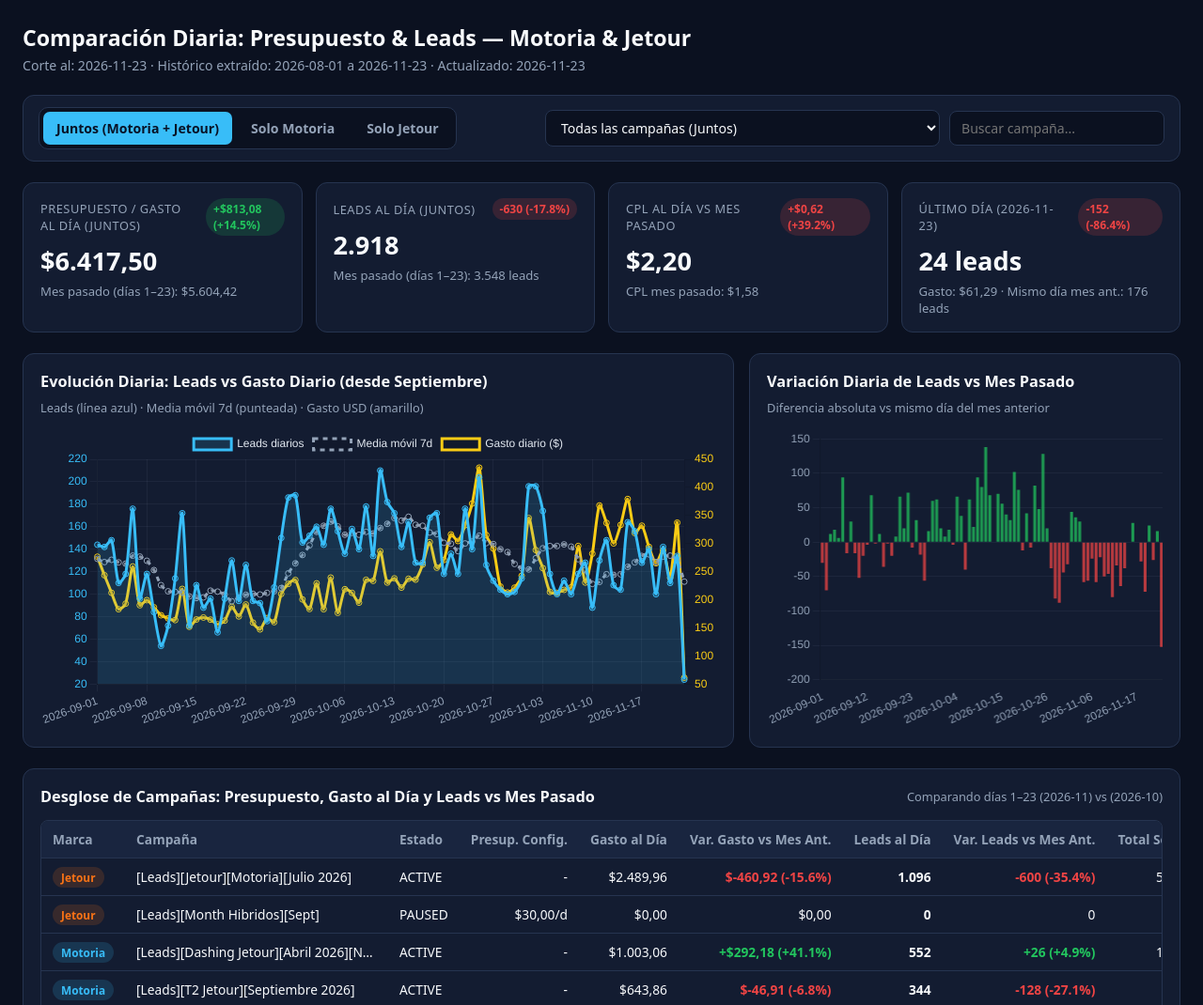
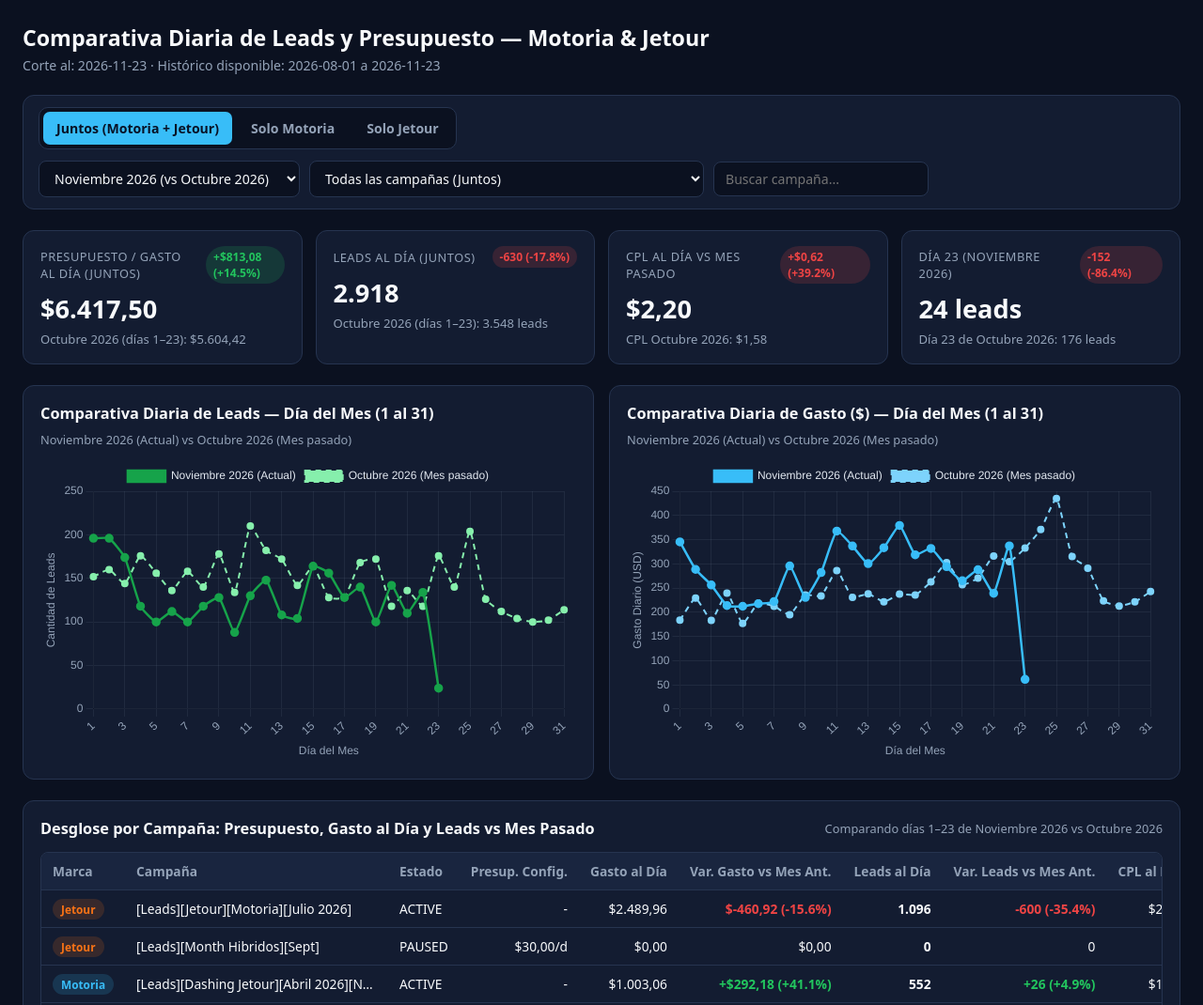
Before and after one commit to Nathylanding/motoria-dashboard, a plain HTML site: page index.html in a window 1280 px wide. Shown: the top 1070 px of the page at 94% size. Drawn offline with nearby package versions, Linux system fonts and the light colour scheme.

Commit message:
Update index.html

```diff
--- a/index.html
+++ b/index.html
@@ -16,7 +16,6 @@
       --accent: #38bdf8;
       --motoria: #38bdf8;
       --jetour: #f97316;
-      --spend: #facc15;
       --pos: #22c55e;
       --neg: #ef4444;
     }
@@ -37,7 +36,10 @@
       background: var(--card); border: 1px solid var(--border);
       padding: 12px 16px; border-radius: 12px;
     }
-    .scope-group { display: flex; gap: 6px; background: var(--bg); padding: 4px; border-radius: 10px; border: 1px solid var(--border); }
+    .scope-group {
+      display: flex; gap: 6px; background: var(--bg);
+      padding: 4px; border-radius: 10px; border: 1px solid var(--border);
+    }
     .scope-btn {
       background: transparent; color: var(--muted); border: none;
       padding: 8px 14px; border-radius: 7px; font-size: 0.88rem;
@@ -72,7 +74,7 @@
     .kpi .sub { color: var(--muted); font-size: 0.82rem; margin-top: 6px; line-height: 1.35; }
 
     .grid-charts {
-      display: grid; grid-template-columns: 1.65fr 1fr;
+      display: grid; grid-template-columns: 1fr 1fr;
       gap: 16px; margin-bottom: 22px;
     }
     @media (max-width: 1024px) { .grid-charts { grid-template-columns: 1fr; } }
@@ -112,7 +114,7 @@
   <div class="container">
     <header>
       <div>
-        <h1>Comparación Diaria: Presupuesto & Leads — Motoria & Jetour</h1>
+        <h1>Comparativa Diaria de Leads y Presupuesto — Motoria & Jetour</h1>
         <p id="meta-info">Cargando datos desde tablero_leads_motoria_jetour.json...</p>
       </div>
     </header>
@@ -125,6 +127,7 @@
       </div>
 
       <div class="filters">
+        <select id="month-filter" title="Seleccionar mes a comparar"></select>
         <select id="campaign-filter">
           <option value="ALL">Todas las campañas</option>
         </select>
@@ -137,24 +140,24 @@
     <section class="grid-charts">
       <div class="panel">
         <div class="panel-head">
-          <h2>Evolución Diaria: Leads vs Gasto Diario (desde Septiembre)</h2>
-          <span class="hint">Leads (línea azul) · Media móvil 7d (punteada) · Gasto USD (amarillo)</span>
+          <h2>Comparativa Diaria de Leads — Día del Mes (1 al 31)</h2>
+          <span class="hint" id="leads-chart-hint">Mes seleccionado vs Mes pasado</span>
         </div>
-        <div class="chart-wrap"><canvas id="mainChart"></canvas></div>
+        <div class="chart-wrap"><canvas id="leadsDayOfMonthChart"></canvas></div>
       </div>
 
       <div class="panel">
         <div class="panel-head">
-          <h2>Variación Diaria de Leads vs Mes Pasado</h2>
-          <span class="hint">Diferencia absoluta vs mismo día del mes anterior</span>
+          <h2>Comparativa Diaria de Gasto ($) — Día del Mes (1 al 31)</h2>
+          <span class="hint" id="spend-chart-hint">Mes seleccionado vs Mes pasado</span>
         </div>
-        <div class="chart-wrap"><canvas id="deltaChart"></canvas></div>
+        <div class="chart-wrap"><canvas id="spendDayOfMonthChart"></canvas></div>
       </div>
     </section>
 
     <section class="panel">
       <div class="panel-head">
-        <h2>Desglose de Campañas: Presupuesto, Gasto al Día y Leads vs Mes Pasado</h2>
+        <h2>Desglose por Campaña: Presupuesto, Gasto al Día y Leads vs Mes Pasado</h2>
         <span class="hint" id="table-subtitle"></span>
       </div>
       <div class="table-wrap">
@@ -169,8 +172,7 @@
               <th class="num">Var. Gasto vs Mes Ant.</th>
               <th class="num">Leads al Día</th>
               <th class="num">Var. Leads vs Mes Ant.</th>
-              <th class="num">Total Sept+</th>
-              <th class="num">CPL Prom.</th>
+              <th class="num">CPL al Día</th>
             </tr>
           </thead>
           <tbody id="campaigns-tbody"></tbody>
@@ -182,11 +184,37 @@
   <script>
     let RAW = null;
     let currentScope = "Juntos";
-    let mainChart = null;
-    let deltaChart = null;
+    let leadsChart = null;
+    let spendChart = null;
+
+    const MONTH_NAMES = {
+      "01": "Enero", "02": "Febrero", "03": "Marzo", "04": "Abril",
+      "05": "Mayo", "06": "Junio", "07": "Julio", "08": "Agosto",
+      "09": "Septiembre", "10": "Octubre", "11": "Noviembre", "12": "Diciembre"
+    };
 
     const fmtInt = (n) => (n === null || n === undefined) ? "-" : Math.round(Number(n)).toLocaleString("es-EC");
     const fmtMoney = (n) => (n === null || n === undefined) ? "-" : "$" + Number(n).toLocaleString("es-EC", { minimumFractionDigits: 2, maximumFractionDigits: 2 });
+
+    function labelMonth(ym) {
+      if (!ym) return "-";
+      const [y, m] = ym.split("-");
+      return `${MONTH_NAMES[m] || m} ${y}`;
+    }
+
+    function getPrevMonthYM(ym) {
+      const [y, m] = ym.split("-").map(Number);
+      const d = new Date(y, m - 2, 1);
+      const py = d.getFullYear();
+      const pm = String(d.getMonth() + 1).padStart(2, "0");
+      return `${py}-${pm}`;
+    }
+
+    function calcVar(cur, prev) {
+      const abs = Number((cur - prev).toFixed(2));
+      const pct = prev > 0 ? Number((((cur - prev) / prev) * 100).toFixed(1)) : null;
+      return { abs, pct };
+    }
 
     function formatVarBadge(varObj, isMoney = false, invertGood = false) {
       if (!varObj || (varObj.abs === null && varObj.pct === null)) {
@@ -209,7 +237,10 @@
       RAW = await res.json();
 
       document.getElementById("meta-info").textContent =
-        `Corte al: ${RAW.metadata.fecha_referencia} · Histórico extraído: ${RAW.metadata.since} a ${RAW.metadata.until} · Actualizado: ${RAW.metadata.generated_at}`;
+        `Corte al: ${RAW.metadata.fecha_referencia} · Histórico disponible: ${RAW.metadata.since} a ${RAW.metadata.until}`;
+
+      populateMonthFilter();
+      populateCampaignFilter();
 
       document.querySelectorAll(".scope-btn").forEach(btn => {
         btn.addEventListener("click", () => {
@@ -221,11 +252,30 @@
         });
       });
 
+      document.getElementById("month-filter").addEventListener("change", renderAll);
       document.getElementById("campaign-filter").addEventListener("change", renderAll);
       document.getElementById("search-input").addEventListener("input", renderTable);
 
-      populateCampaignFilter();
       renderAll();
+    }
+
+    function populateMonthFilter() {
+      const sel = document.getElementById("month-filter");
+      // Meses desde septiembre en adelante (agosto queda como base comparativa)
+      const months = [...new Set(
+        RAW.serie_diaria_leads
+          .map(r => r.fecha.slice(0, 7))
+          .filter(ym => ym >= "2026-09")
+      )].sort();
+
+      sel.innerHTML = months.map(ym => {
+        const prevYm = getPrevMonthYM(ym);
+        return `<option value="${ym}">${labelMonth(ym)} (vs ${labelMonth(prevYm)})</option>`;
+      }).join("");
+
+      if (months.length > 0) {
+        sel.value = months[months.length - 1]; // Selecciona el mes más reciente por defecto
+      }
     }
 
     function populateCampaignFilter() {
@@ -245,88 +295,109 @@
       if ([...sel.options].some(o => o.value === prev)) sel.value = prev;
     }
 
-    function renderKPIs() {
+    function getActiveDailyRows() {
       const campId = document.getElementById("campaign-filter").value;
+      if (campId === "ALL") {
+        return RAW.serie_diaria_leads.filter(r => r.scope === currentScope);
+      }
+      const camp = RAW.comparacion_campanas_diaria.find(c => c.campaign_id === campId);
+      return camp ? camp.historial_diario : [];
+    }
+
+    function getMonthlyAlignedData(selectedYM) {
+      const prevYM = getPrevMonthYM(selectedYM);
+      const rows = getActiveDailyRows();
+
+      const curMap = {};
+      const prevMap = {};
+
+      rows.forEach(r => {
+        const ym = r.fecha.slice(0, 7);
+        const day = Number(r.fecha.slice(8, 10));
+        if (ym === selectedYM) {
+          curMap[day] = { leads: Number(r.leads || 0), spend: Number(r.spend || 0) };
+        } else if (ym === prevYM) {
+          prevMap[day] = { leads: Number(r.leads || 0), spend: Number(r.spend || 0) };
+        }
+      });
+
+      const curDays = Object.keys(curMap).map(Number);
+      // Si es el mes en curso, corta hasta el último día con datos; si es mes cerrado, toma hasta el último día del mes
+      const refLatestYM = RAW.metadata.fecha_referencia.slice(0, 7);
+      const refLatestDay = Number(RAW.metadata.fecha_referencia.slice(8, 10));
+      const cutoffDay = (selectedYM === refLatestYM)
+        ? refLatestDay
+        : (curDays.length > 0 ? Math.max(...curDays) : 31);
+
+      const days = Array.from({ length: 31 }, (_, i) => i + 1);
+      const curLeadsArr = days.map(d => (d <= cutoffDay && curMap[d] !== undefined) ? curMap[d].leads : null);
+      const prevLeadsArr = days.map(d => (prevMap[d] !== undefined) ? prevMap[d].leads : null);
+
+      const curSpendArr = days.map(d => (d <= cutoffDay && curMap[d] !== undefined) ? curMap[d].spend : null);
+      const prevSpendArr = days.map(d => (prevMap[d] !== undefined) ? prevMap[d].spend : null);
+
+      // Acumulado al día (1..cutoffDay) vs mismo tramo del mes pasado
+      let mtdLeadsCur = 0, mtdLeadsPrev = 0, mtdSpendCur = 0, mtdSpendPrev = 0;
+      for (let d = 1; d <= cutoffDay; d++) {
+        if (curMap[d]) { mtdLeadsCur += curMap[d].leads; mtdSpendCur += curMap[d].spend; }
+        if (prevMap[d]) { mtdLeadsPrev += prevMap[d].leads; mtdSpendPrev += prevMap[d].spend; }
+      }
+
+      return {
+        selectedYM,
+        prevYM,
+        cutoffDay,
+        days,
+        curLeadsArr,
+        prevLeadsArr,
+        curSpendArr,
+        prevSpendArr,
+        mtdLeadsCur,
+        mtdLeadsPrev,
+        mtdSpendCur: Number(mtdSpendCur.toFixed(2)),
+        mtdSpendPrev: Number(mtdSpendPrev.toFixed(2))
+      };
+    }
+
+    function renderKPIs(aligned) {
       const kpiGrid = document.getElementById("kpi-grid");
+      const vGasto = formatVarBadge(calcVar(aligned.mtdSpendCur, aligned.mtdSpendPrev), true, false);
+      const vLeads = formatVarBadge(calcVar(aligned.mtdLeadsCur, aligned.mtdLeadsPrev), false, false);
 
-      if (campId === "ALL") {
-        const comp = RAW.comparacion_mes_pasado[currentScope];
-        const alDia = comp.al_dia;
-        const ultDia = comp.ultimo_dia;
+      const cplCur = aligned.mtdLeadsCur > 0 ? Number((aligned.mtdSpendCur / aligned.mtdLeadsCur).toFixed(2)) : null;
+      const cplPrev = aligned.mtdLeadsPrev > 0 ? Number((aligned.mtdSpendPrev / aligned.mtdLeadsPrev).toFixed(2)) : null;
+      const vCpl = (cplCur !== null && cplPrev !== null)
+        ? formatVarBadge(calcVar(cplCur, cplPrev), true, true)
+        : { text: "Sin base previa", cls: "" };
 
-        const vGasto = formatVarBadge(alDia.var_gasto, true, false);
-        const vLeads = formatVarBadge(alDia.var_leads, false, false);
-        const vCpl = formatVarBadge(alDia.var_cpl, true, true);
-        const vUltLeads = formatVarBadge(ultDia.var_leads, false, false);
+      const lastDayCur = aligned.curLeadsArr[aligned.cutoffDay - 1] ?? 0;
+      const lastDayPrev = aligned.prevLeadsArr[aligned.cutoffDay - 1] ?? 0;
+      const vUltDia = formatVarBadge(calcVar(lastDayCur, lastDayPrev), false, false);
 
       const cards = [
         {
           label: `Presupuesto / Gasto al Día (${currentScope})`,
-            value: fmtMoney(alDia.gasto_actual),
+          value: fmtMoney(aligned.mtdSpendCur),
           pill: vGasto,
-            sub: `Mes pasado (días 1–${comp.dias_comparados_en_mes}): ${fmtMoney(alDia.gasto_mes_pasado)}`
+          sub: `${labelMonth(aligned.prevYM)} (días 1–${aligned.cutoffDay}): ${fmtMoney(aligned.mtdSpendPrev)}`
         },
         {
           label: `Leads al Día (${currentScope})`,
-            value: fmtInt(alDia.leads_actual),
+          value: fmtInt(aligned.mtdLeadsCur),
           pill: vLeads,
-            sub: `Mes pasado (días 1–${comp.dias_comparados_en_mes}): ${fmtInt(alDia.leads_mes_pasado)} leads`
+          sub: `${labelMonth(aligned.prevYM)} (días 1–${aligned.cutoffDay}): ${fmtInt(aligned.mtdLeadsPrev)} leads`
         },
         {
           label: "CPL al Día vs Mes Pasado",
-            value: fmtMoney(alDia.cpl_actual),
+          value: fmtMoney(cplCur),
           pill: vCpl,
-            sub: `CPL mes pasado: ${fmtMoney(alDia.cpl_mes_pasado)}`
+          sub: `CPL ${labelMonth(aligned.prevYM)}: ${fmtMoney(cplPrev)}`
         },
         {
-            label: `Último Día (${ultDia.fecha_actual})`,
-            value: `${fmtInt(ultDia.leads_actual)} leads`,
-            pill: vUltLeads,
-            sub: `Gasto: ${fmtMoney(ultDia.gasto_actual)} · Mismo día mes ant.: ${fmtInt(ultDia.leads_mes_pasado)} leads`
-          }
-        ];
-
-        kpiGrid.innerHTML = cards.map(c => `
-          <div class="kpi">
-            <div class="kpi-top">
-              <span class="label">${c.label}</span>
-              <span class="pill ${c.pill.cls}">${c.pill.text}</span>
-            </div>
-            <div class="value">${c.value}</div>
-            <div class="sub">${c.sub}</div>
-          </div>
-        `).join("");
-      } else {
-        const camp = RAW.comparacion_campanas_diaria.find(c => c.campaign_id === campId);
-        const mtd = camp.al_dia_vs_mes_pasado;
-        const vGasto = formatVarBadge(mtd.var_gasto, true, false);
-        const vLeads = formatVarBadge(mtd.var_leads, false, false);
-        const presupTxt = camp.daily_budget ? `${fmtMoney(camp.daily_budget)} / día` : (camp.lifetime_budget ? `${fmtMoney(camp.lifetime_budget)} total` : "No definido");
-
-        const cards = [
-          {
-            label: "Gasto al Día (Campaña)",
-            value: fmtMoney(mtd.gasto_actual),
-            pill: vGasto,
-            sub: `Mes pasado al día: ${fmtMoney(mtd.gasto_mes_pasado)} · Presup.: ${presupTxt}`
-          },
-          {
-            label: "Leads al Día (Campaña)",
-            value: fmtInt(mtd.leads_actual),
-            pill: vLeads,
-            sub: `Mes pasado al día: ${fmtInt(mtd.leads_mes_pasado)} leads`
-          },
-          {
-            label: "Acumulado desde Septiembre",
-            value: `${fmtInt(camp.total_leads)} leads`,
-            pill: { text: camp.brand, cls: "" },
-            sub: `Gasto acumulado: ${fmtMoney(camp.total_spend)}`
-          },
-          {
-            label: "CPL Promedio Campaña",
-            value: fmtMoney(camp.cpl_promedio),
-            pill: { text: camp.effective_status || "-", cls: "" },
-            sub: `Objetivo: ${camp.objective || "-"}`
+          label: `Día ${aligned.cutoffDay} (${labelMonth(aligned.selectedYM)})`,
+          value: `${fmtInt(lastDayCur)} leads`,
+          pill: vUltDia,
+          sub: `Día ${aligned.cutoffDay} de ${labelMonth(aligned.prevYM)}: ${fmtInt(lastDayPrev)} leads`
         }
       ];
 
@@ -341,73 +412,40 @@
         </div>
       `).join("");
     }
-    }
 
-    function renderCharts() {
-      const campId = document.getElementById("campaign-filter").value;
-      let series = [];
+    function renderCharts(aligned) {
+      const curLabel = `${labelMonth(aligned.selectedYM)} (Actual)`;
+      const prevLabel = `${labelMonth(aligned.prevYM)} (Mes pasado)`;
 
-      if (campId === "ALL") {
-        // Filtrar serie desde 2026-09-01 en adelante para el gráfico principal
-        series = RAW.serie_diaria_leads.filter(r => r.scope === currentScope && r.fecha >= "2026-09-01");
-      } else {
-        const camp = RAW.comparacion_campanas_diaria.find(c => c.campaign_id === campId);
-        const hist = (camp ? camp.historial_diario : []).filter(h => h.fecha >= "2026-09-01");
-        const lookup = Object.fromEntries((camp ? camp.historial_diario : []).map(h => [h.fecha, h]));
-        series = hist.map((d, i) => {
-          const win = hist.slice(Math.max(0, i - 6), i + 1);
-          const ma7 = win.reduce((acc, x) => acc + x.leads, 0) / win.length;
-          const dt = new Date(d.fecha + "T00:00:00");
-          dt.setMonth(dt.getMonth() - 1);
-          const prevStr = dt.toISOString().slice(0, 10);
-          const prevLeads = lookup[prevStr] ? lookup[prevStr].leads : 0;
-          return {
-            fecha: d.fecha,
-            leads: d.leads,
-            spend: d.spend,
-            promedio_movil_7d: Number(ma7.toFixed(2)),
-            var_leads_vs_mes_pasado: { abs: d.leads - prevLeads }
-          };
-        });
-      }
+      document.getElementById("leads-chart-hint").textContent = `${curLabel} vs ${prevLabel}`;
+      document.getElementById("spend-chart-hint").textContent = `${curLabel} vs ${prevLabel}`;
 
-      const labels = series.map(d => d.fecha);
-      const leadsData = series.map(d => d.leads);
-      const ma7Data = series.map(d => d.promedio_movil_7d);
-      const spendData = series.map(d => d.spend);
-      const deltaMesData = series.map(d => d.var_leads_vs_mes_pasado ? d.var_leads_vs_mes_pasado.abs : 0);
-
-      if (mainChart) mainChart.destroy();
-      mainChart = new Chart(document.getElementById("mainChart"), {
+      if (leadsChart) leadsChart.destroy();
+      leadsChart = new Chart(document.getElementById("leadsDayOfMonthChart"), {
         type: "line",
         data: {
-          labels,
+          labels: aligned.days,
           datasets: [
             {
-              label: "Leads diarios",
-              data: leadsData,
-              borderColor: "#38bdf8",
-              backgroundColor: "rgba(56, 189, 248, 0.14)",
-              tension: 0.25,
-              fill: true,
-              yAxisID: "y"
+              label: curLabel,
+              data: aligned.curLeadsArr,
+              borderColor: "#16a34a",
+              backgroundColor: "#16a34a",
+              borderWidth: 2.5,
+              pointRadius: 3.5,
+              tension: 0.15,
+              spanGaps: false
             },
             {
-              label: "Media móvil 7d",
-              data: ma7Data,
-              borderColor: "#94a3b8",
-              borderDash: [5, 5],
-              tension: 0.25,
-              fill: false,
-              yAxisID: "y"
-            },
-            {
-              label: "Gasto diario ($)",
-              data: spendData,
-              borderColor: "#facc15",
-              tension: 0.25,
-              fill: false,
-              yAxisID: "y1"
+              label: prevLabel,
+              data: aligned.prevLeadsArr,
+              borderColor: "#86efac",
+              backgroundColor: "#86efac",
+              borderWidth: 2,
+              borderDash: [6, 5],
+              pointRadius: 3,
+              tension: 0.15,
+              spanGaps: false
             }
           ]
         },
@@ -417,44 +455,85 @@
           interaction: { mode: "index", intersect: false },
           plugins: { legend: { labels: { color: "#e2e8f0" } } },
           scales: {
-            x: { ticks: { color: "#94a3b8", maxTicksLimit: 12 }, grid: { color: "rgba(148,163,184,0.08)" } },
-            y: { position: "left", ticks: { color: "#38bdf8" }, grid: { color: "rgba(148,163,184,0.08)" } },
-            y1: { position: "right", ticks: { color: "#facc15" }, grid: { drawOnChartArea: false } }
+            x: {
+              title: { display: true, text: "Día del Mes", color: "#94a3b8" },
+              ticks: { color: "#94a3b8" },
+              grid: { color: "rgba(148,163,184,0.10)" }
+            },
+            y: {
+              beginAtZero: true,
+              title: { display: true, text: "Cantidad de Leads", color: "#94a3b8" },
+              ticks: { color: "#94a3b8" },
+              grid: { color: "rgba(148,163,184,0.10)" }
+            }
           }
         }
       });
 
-      if (deltaChart) deltaChart.destroy();
-      deltaChart = new Chart(document.getElementById("deltaChart"), {
-        type: "bar",
+      if (spendChart) spendChart.destroy();
+      spendChart = new Chart(document.getElementById("spendDayOfMonthChart"), {
+        type: "line",
         data: {
-          labels,
-          datasets: [{
-            label: "Dif. leads vs mismo día mes pasado",
-            data: deltaMesData,
-            backgroundColor: deltaMesData.map(v => v >= 0 ? "rgba(34, 197, 94, 0.75)" : "rgba(239, 68, 68, 0.75)")
-          }]
+          labels: aligned.days,
+          datasets: [
+            {
+              label: curLabel,
+              data: aligned.curSpendArr,
+              borderColor: "#38bdf8",
+              backgroundColor: "#38bdf8",
+              borderWidth: 2.5,
+              pointRadius: 3.5,
+              tension: 0.15,
+              spanGaps: false
+            },
+            {
+              label: prevLabel,
+              data: aligned.prevSpendArr,
+              borderColor: "#7dd3fc",
+              backgroundColor: "#7dd3fc",
+              borderWidth: 2,
+              borderDash: [6, 5],
+              pointRadius: 3,
+              tension: 0.15,
+              spanGaps: false
+            }
+          ]
         },
         options: {
           responsive: true,
           maintainAspectRatio: false,
-          plugins: { legend: { display: false } },
+          interaction: { mode: "index", intersect: false },
+          plugins: { legend: { labels: { color: "#e2e8f0" } } },
           scales: {
-            x: { ticks: { color: "#94a3b8", maxTicksLimit: 8 }, grid: { display: false } },
-            y: { ticks: { color: "#94a3b8" }, grid: { color: "rgba(148,163,184,0.08)" } }
+            x: {
+              title: { display: true, text: "Día del Mes", color: "#94a3b8" },
+              ticks: { color: "#94a3b8" },
+              grid: { color: "rgba(148,163,184,0.10)" }
+            },
+            y: {
+              beginAtZero: true,
+              title: { display: true, text: "Gasto Diario (USD)", color: "#94a3b8" },
+              ticks: { color: "#94a3b8" },
+              grid: { color: "rgba(148,163,184,0.10)" }
+            }
           }
         }
       });
     }
 
     function renderTable() {
+      const selectedYM = document.getElementById("month-filter").value;
+      const prevYM = getPrevMonthYM(selectedYM);
       const campId = document.getElementById("campaign-filter").value;
       const q = document.getElementById("search-input").value.toLowerCase().trim();
       const tbody = document.getElementById("campaigns-tbody");
-      const compMeta = RAW.comparacion_mes_pasado[currentScope];
+
+      const refLatestYM = RAW.metadata.fecha_referencia.slice(0, 7);
+      const refLatestDay = Number(RAW.metadata.fecha_referencia.slice(8, 10));
+      const cutoffDay = (selectedYM === refLatestYM) ? refLatestDay : 31;
 
       document.getElementById("table-subtitle").textContent =
-        `Comparando días 1–${compMeta.dias_comparados_en_mes} (${compMeta.mes_actual}) vs (${compMeta.mes_anterior})`;
+        `Comparando días 1–${cutoffDay} de ${labelMonth(selectedYM)} vs ${labelMonth(prevYM)}`;
 
       const rows = RAW.comparacion_campanas_diaria.filter(c => {
         if (currentScope !== "Juntos" && c.brand !== currentScope) return false;
@@ -465,17 +544,23 @@
 
       tbody.innerHTML = rows.map(c => {
         const badgeCls = c.brand === "Motoria" ? "b-motoria" : "b-jetour";
-        const mtd = c.al_dia_vs_mes_pasado;
-        const vGasto = formatVarBadge(mtd.var_gasto, true, false);
-        const vLeads = formatVarBadge(mtd.var_leads, false, false);
+        let curLeads = 0, prevLeads = 0, curSpend = 0, prevSpend = 0;
+
+        c.historial_diario.forEach(h => {
+          const ym = h.fecha.slice(0, 7);
+          const d = Number(h.fecha.slice(8, 10));
+          if (d <= cutoffDay) {
+            if (ym === selectedYM) { curLeads += h.leads; curSpend += h.spend; }
+            if (ym === prevYM) { prevLeads += h.leads; prevSpend += h.spend; }
+          }
+        });
+
+        const vGasto = formatVarBadge(calcVar(curSpend, prevSpend), true, false);
+        const vLeads = formatVarBadge(calcVar(curLeads, prevLeads), false, false);
+        const cpl = curLeads > 0 ? curSpend / curLeads : null;
         const presupTxt = c.daily_budget
           ? `${fmtMoney(c.daily_budget)}/d`
           : (c.lifetime_budget ? `${fmtMoney(c.lifetime_budget)} tot` : "-");
-
-        // Sumar leads desde 2026-09-01 en adelante
-        const leadsSeptPlus = c.historial_diario
-          .filter(h => h.fecha >= "2026-09-01")
-          .reduce((acc, h) => acc + h.leads, 0);
 
         return `
           <tr>
@@ -483,20 +568,21 @@
             <td class="camp-name" title="${c.campaign_name}">${c.campaign_name}</td>
             <td>${c.effective_status || "-"}</td>
             <td class="num">${presupTxt}</td>
-            <td class="num">${fmtMoney(mtd.gasto_actual)}</td>
+            <td class="num">${fmtMoney(curSpend)}</td>
             <td class="num ${vGasto.cls}">${vGasto.text}</td>
-            <td class="num"><strong>${fmtInt(mtd.leads_actual)}</strong></td>
+            <td class="num"><strong>${fmtInt(curLeads)}</strong></td>
             <td class="num ${vLeads.cls}">${vLeads.text}</td>
-            <td class="num">${fmtInt(leadsSeptPlus)}</td>
-            <td class="num">${fmtMoney(c.cpl_promedio)}</td>
+            <td class="num">${fmtMoney(cpl)}</td>
           </tr>
         `;
       }).join("");
     }
 
     function renderAll() {
-      renderKPIs();
-      renderCharts();
+      const selectedYM = document.getElementById("month-filter").value;
+      const aligned = getMonthlyAlignedData(selectedYM);
+      renderKPIs(aligned);
+      renderCharts(aligned);
       renderTable();
     }
 
```
Lines whose indentation alone changed are shown as unchanged.
